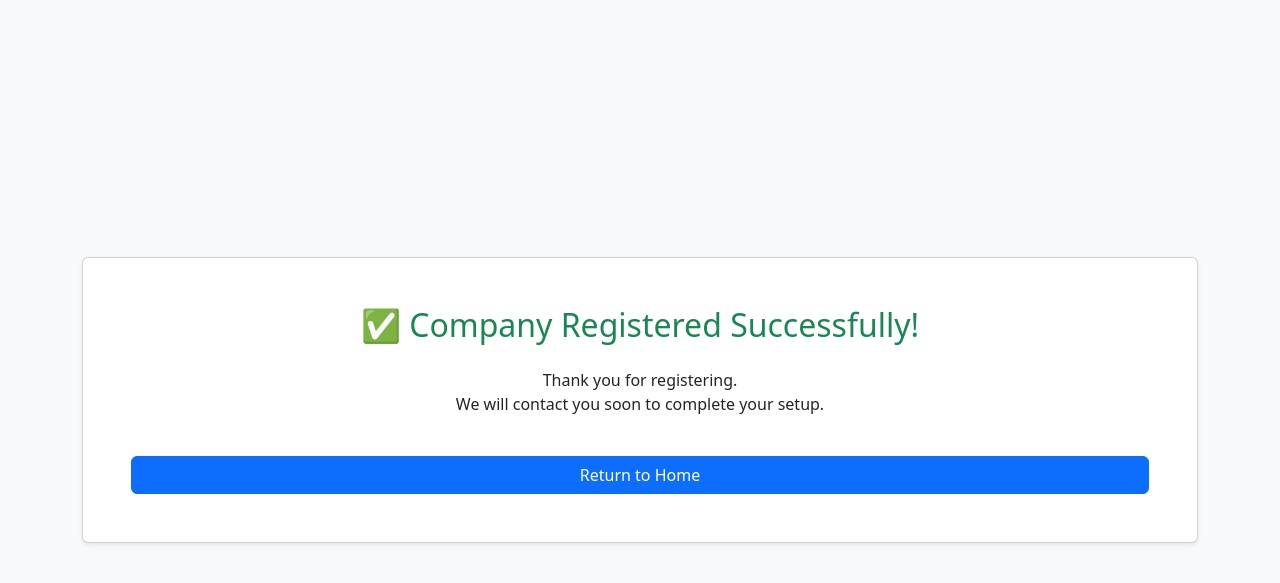
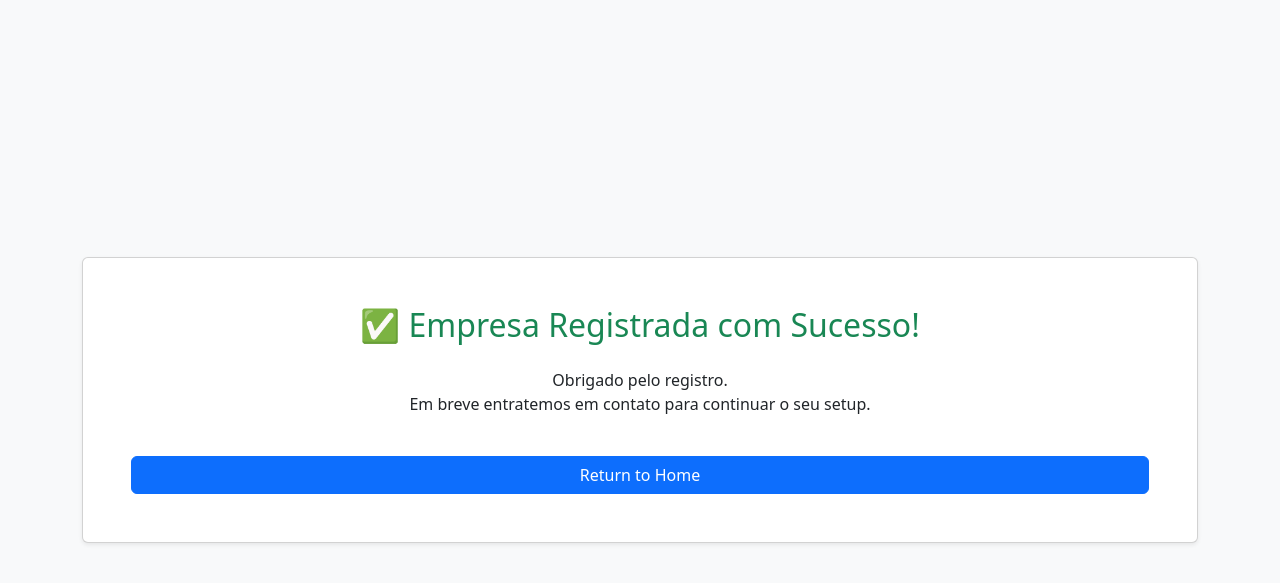
Before and after one commit to icoSalamico/ai_agent, a Python web app: template ai_agent/templates/registration_success.html in a window 1280 px wide. Shown: the top 583 px of the page. Run offline with Jinja, Linux system fonts and the light colour scheme; the template is opened without the code that fills it, so the values that code supplies are empty.

Commit message:
Translate registrations form to portuguese.

```diff
--- a/ai_agent/templates/registration_success.html
+++ b/ai_agent/templates/registration_success.html
@@ -8,8 +8,8 @@
     <body class="bg-light d-flex align-items-center justify-content-center vh-100">
         <div class="container text-center">
             <div class="card shadow-sm p-5">
-                <h2 class="text-success mb-4">✅ Company Registered Successfully!</h2>
-                <p>Thank you for registering.<br>We will contact you soon to complete your setup.</p>
+                <h2 class="text-success mb-4">✅ Empresa Registrada com Sucesso!</h2>
+                <p>Obrigado pelo registro.<br>Em breve entratemos em contato para continuar o seu setup.</p>
                 <a href="/" class="btn btn-primary mt-4">Return to Home</a>
             </div>
         </div>
```
